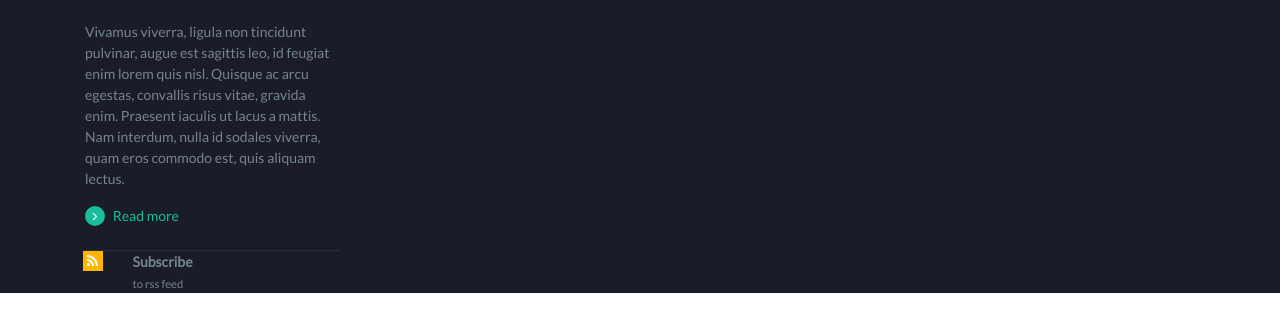
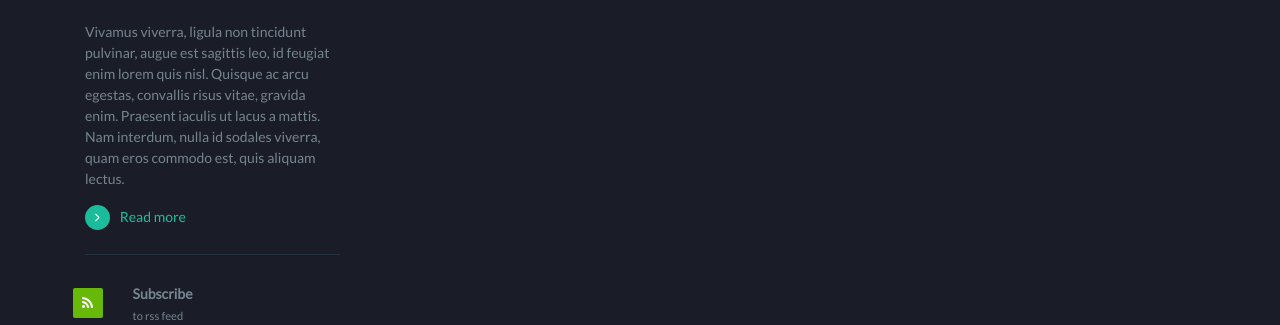
Before and after one commit to huynvn010193/HTML-CSS, a website: page ThemFox/contact.html in a window 1280 px wide. Shown: the part 1495-1820 px from the top of the page. Before the commit the page ends 1788 px from the top, so only its background shows below. Drawn offline with Linux system fonts and the light colour scheme.

Commit message:
Pending edit

```diff
--- a/ThemFox/contact.html
+++ b/ThemFox/contact.html
@@ -113,7 +113,7 @@
       <div class="container">
         <div class="row">
           <div class="col-sm-3 col1-4">
-            <div class="tren">
+            <div class="tren"><!-- Start trên -->
               <img src="images/logo_footer_03.png" alt="" class="logofoot">
               <div class="my-2">
                 <p>
@@ -125,11 +125,11 @@
                   <span>Read more</span>
                 </a>
               </div>
-            </div>
-            <div class="duoi">
+            </div><!-- End trên -->
+            <div class="duoi"><!-- Start dưới -->
               <div class="row">
-                <div class="col-sm-6">
-                  <div class="row">
+                <div class="col-sm-6 col-xs-6">
+                  <div class="row"><!-- Một social -->
                     <div class="col-xs-4">
                       <i class="fa fa-rss float-xs-right"></i>
                     </div>
@@ -139,7 +139,7 @@
                         <small>to rss feed</small>
                       </span>
                     </div>
-                  </div>
+                  </div><!-- hết một social -->
                 </div>
               </div>
             </div>
--- a/ThemFox/css/stylesheet.css
+++ b/ThemFox/css/stylesheet.css
@@ -186,25 +186,37 @@ a.readmore:hover {
 .readmore i.fa.fa-angle-right {
   background-color: #1abc9c;
   color: white;
-  width: 20px;
-  height: 20px;
+  width: 25px;
+  height: 25px;
   border-radius: 50%;
   text-align: center;
-  line-height: 20px;
-  margin-right: 5px;
+  line-height: 25px;
+  margin-right: 7px;
 }
 
-.tren {
+.top_footer .tren {
   border-bottom: 1px solid #243240;
 }
 
+/*--------Tren - Duoi--------*/
+
+.top_footer .duoi {
+  padding-top: 28px;
+}
+
+.top_footer .duoi .col-sm-6:nth-child(1) i.fa {
+  background-color: #67b807;
+}
 .top_footer .duoi i.fa {
   background-color: #ffb400;
-  width: 20px;
-  height: 20px;
+  width: 30px;
+  height: 30px;
   text-align: center;
-  line-height: 20px;
+  line-height: 30px;
   color: white;
+  font-size: 14px;
+  margin-top: 5px;
+  border-radius: 2px;
 }
 
 /*======== End CSS phần Footer ========*/
```
